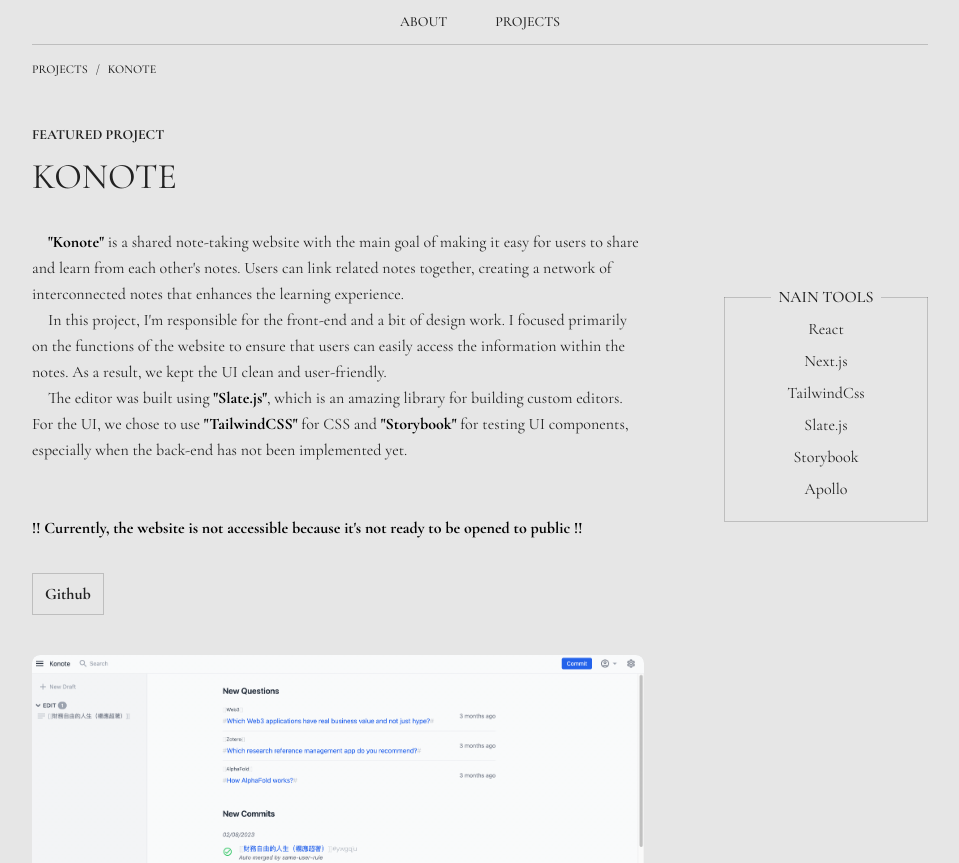
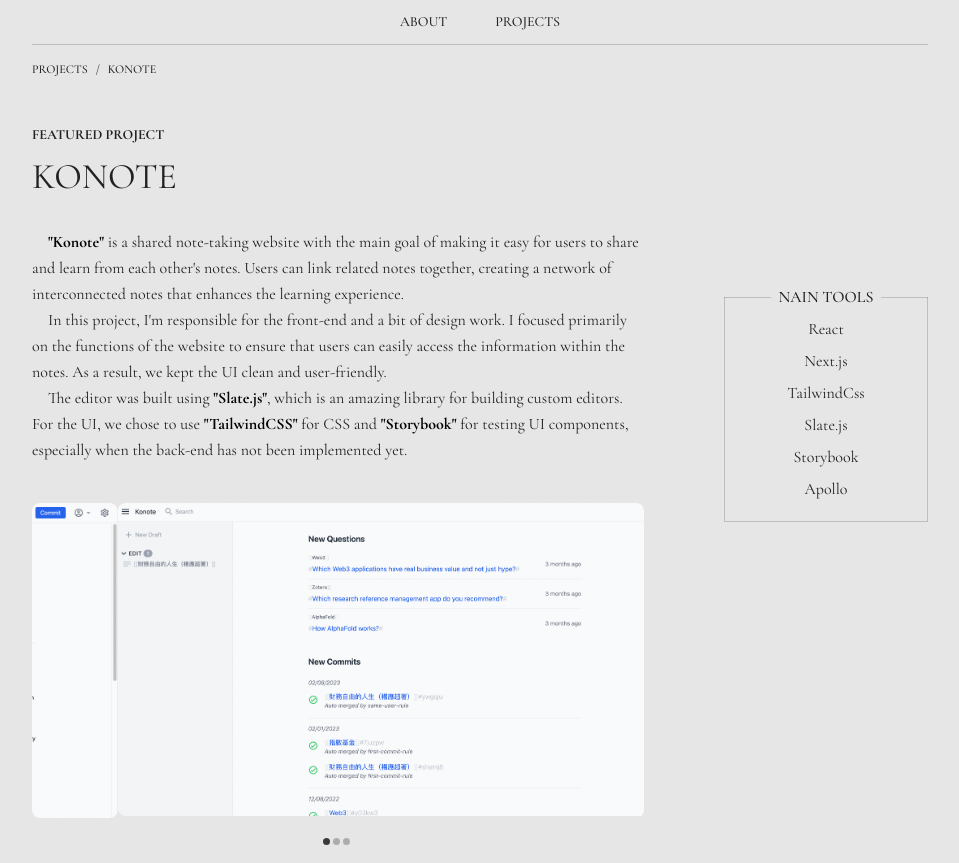
Before and after one commit to piniyu/my-web, a React (Vite) app: page /my-web/projects/konote in a window 1280 px wide. Shown: the top 863 px of the page, without its empty margins (160-1119 px from the left). Built offline with nearby package versions, Linux system fonts and the light colour scheme; what tailwindcss-3d would draw is missing.

Commit message:
update konote page content

```diff
--- a/src/routes/__projects/konote.tsx
+++ b/src/routes/__projects/konote.tsx
@@ -40,21 +40,21 @@ export default function Konote() {
               <mark>"Storybook"</mark> for testing UI components, especially
               when the back-end has not been implemented yet.
             </p>
-            <br />
+            {/* <br />
             <br />
             <mark>
               !! Currently, the website is not accessible because it's not ready
               to be opened to public !!
-            </mark>
+            </mark> */}
           </>
         }
-        links={[
-          {
-            value: 'Github',
-            url: 'https://github.com/w121211/conote',
-            isExternal: true,
-          },
-        ]}
+        // links={[
+        //   {
+        //     value: 'Github',
+        //     url: 'https://github.com/w121211/conote',
+        //     isExternal: true,
+        //   },
+        // ]}
       />
 
       <Slideshow imageUrls={[konte1, konte2, konte3]} />
```
